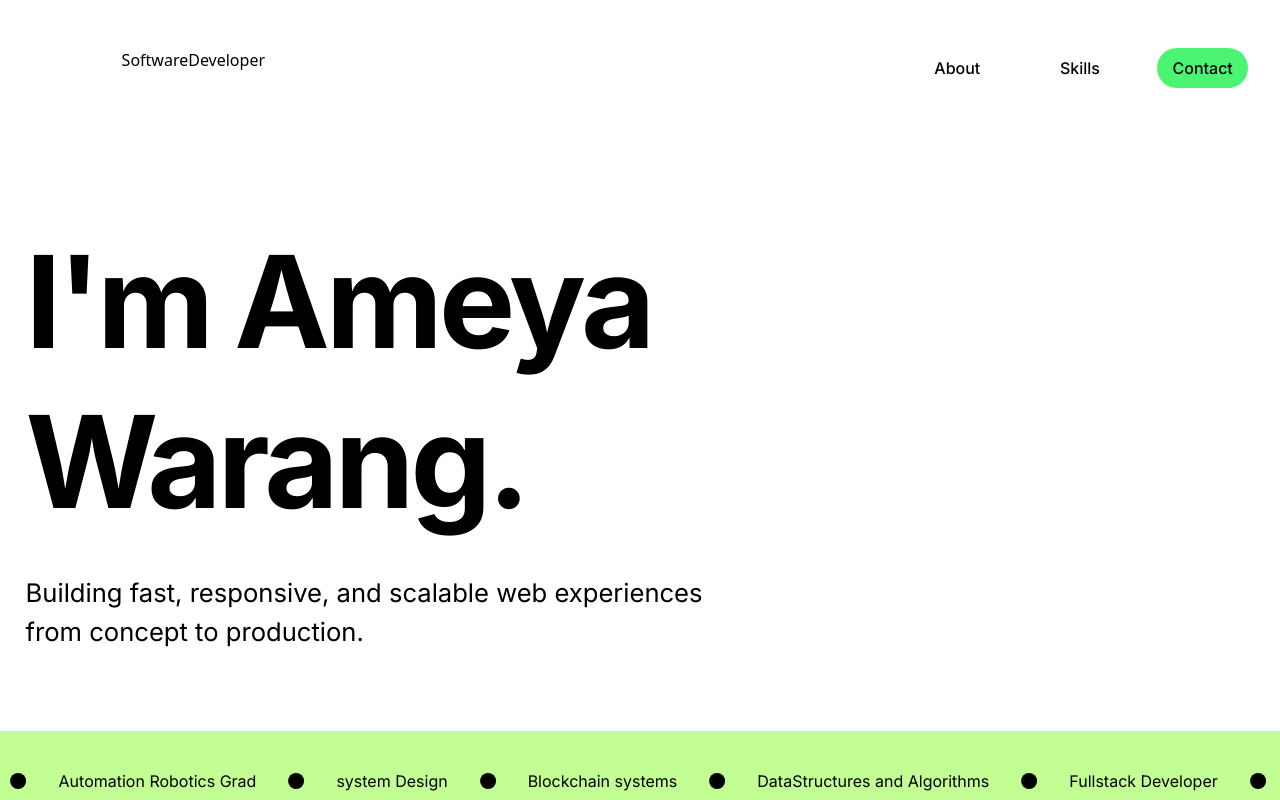
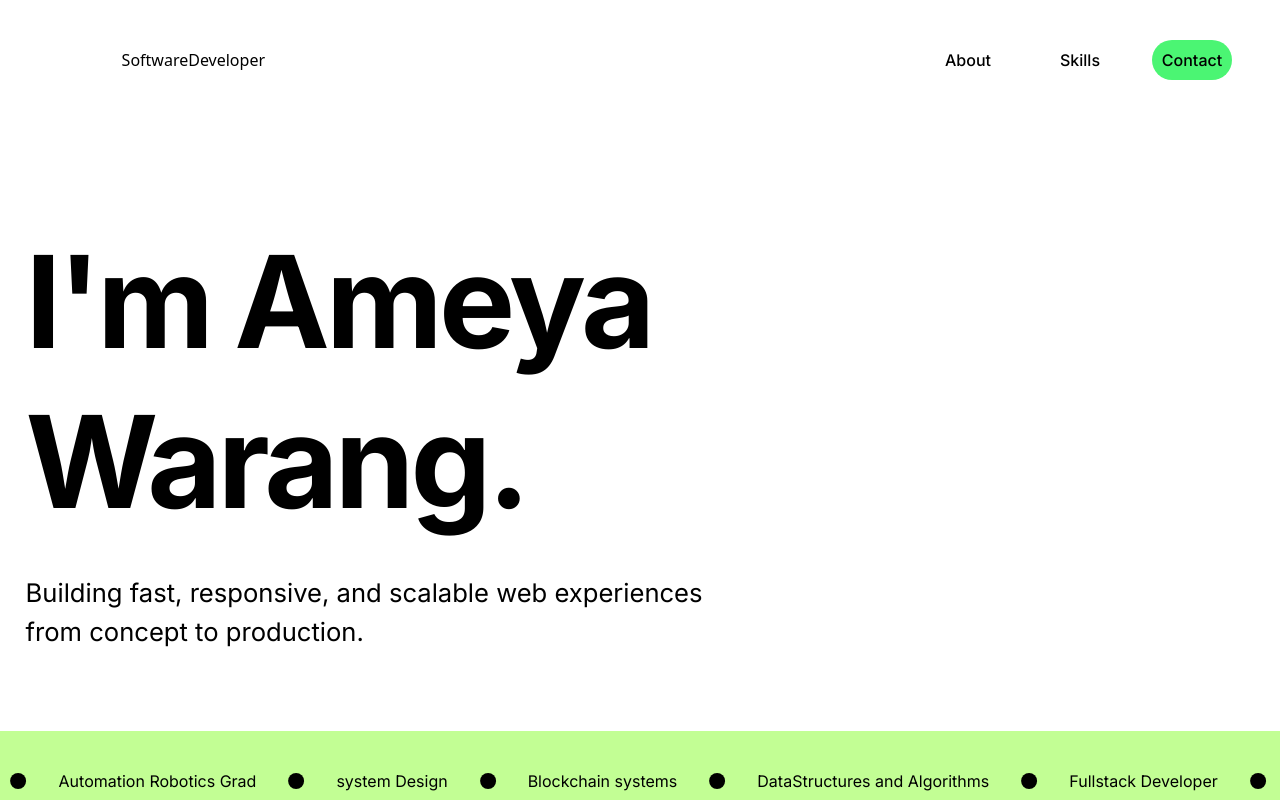
Before and after one commit to BANKAAIII/my-portfolio, a Next.js app: page / in a window 1280 px wide. Shown: the top 800 px of the page. Built offline with nearby package versions, Linux system fonts and the light colour scheme.

Commit message:
landingPageFixx

```diff
--- a/components/ui/navBar.tsx
+++ b/components/ui/navBar.tsx
@@ -68,13 +68,12 @@ const NavBar : React.FC<{children?:NavBarProps}> = ({children }) => {
         </div>
 
         {/* navigation */}
-        <div className={` ${scrolled? 'bg-white/40 rounded-[50px] ': ''} grid grid-cols-3  w-full md:w-[clamp(22rem,11vw,32rem)] h-full text-[clamp(1rem,1.1vw,8rem)] font-inter items-center justify-center md:pl-2 p-6 md:pr-2 gap-x-[clamp(2rem,1vw,8rem)]`} >
+        <div className={` ${scrolled? 'bg-white/40 rounded-[50px] ': ''} grid grid-cols-3  w-full md:w-[clamp(22rem,11vw,32rem)]  text-[clamp(1rem,1.2vw,8rem)] font-inter items-center justify-center p-3 md:p-6 gap-x-[clamp(2rem,1vw,8rem)]`} >
 
             <button className={`${scrolled? "hover:scale-[1.05] duration-80":"p-3 hover:bg-black  hover:text-white "} flex   rounded-full flex-wrap   font-medium items-center justify-center `}  onClick={()=>setOpen(!open)} >About</button>
             <button className={`${scrolled? "hover:scale-[1.05] duration-80":"hover:bg-black  hover:text-white p-3"} flex flex-wrap rounded-full font-medium  items-center justify-center`} >Skills</button>
             <motion.button
 
-             whileTap={{scale:0.9, boxShadow: "0px 10px 25px rgba(75, 245, 115, 0.2)" }}
              className={`${scrolled? 'hover:text-[#4BF573]' : 'bg-[#4BF573] rounded-4xl   p-2'} flex  flex-wrap  font-medium items-center justify-center`} >Contact</motion.button>
         </div>
      </div>
```
